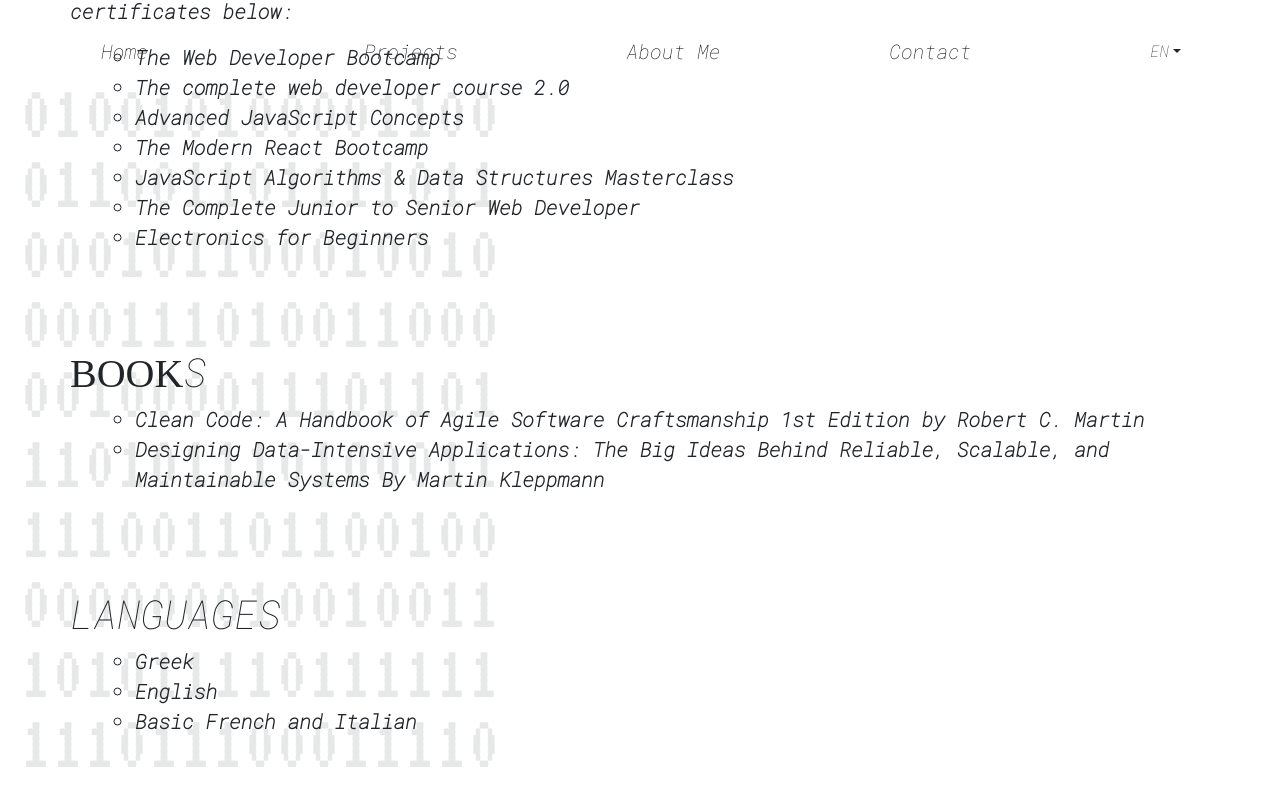
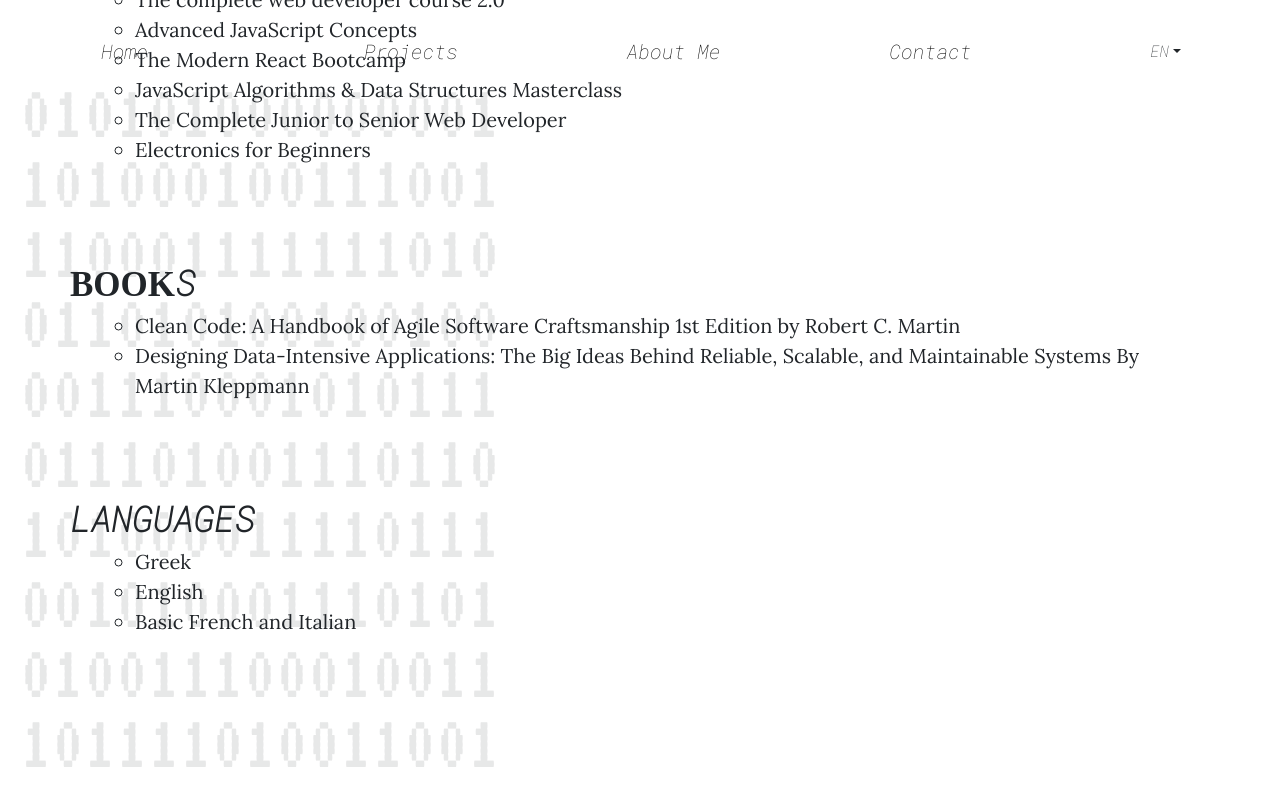
Before and after one commit to iamtheef/portfolio, a React (Create React App) app: page /about in a window 1280 px wide. Built offline with nearby package versions, Linux system fonts and the light colour scheme.

Commit message:
corrections

```diff
--- a/public/index.html
+++ b/public/index.html
@@ -3,6 +3,10 @@
   <head>
     <link
       href="https://fonts.googleapis.com/css2?family=Roboto+Mono:ital,wght@1,100&family=VT323&display=swap"
+      rel="stylesheet"
+    />
+    <link
+      href="https://fonts.googleapis.com/css2?family=Lora&display=swap"
       rel="stylesheet"
     />
     <link
--- a/src/Components/AboutMe.tsx
+++ b/src/Components/AboutMe.tsx
@@ -8,7 +8,7 @@ const About: React.FC = () => {
     <div className="container paragraph" style={{ marginTop: "-2050px" }}>
       <div className="row">
         <div className="col-10">
-          <h1>{isGreek() ? "ΠΡΟΦΙΛ" : "PROFILE"}</h1>
+          <h1 className="intro">{isGreek() ? "ΠΡΟΦΙΛ" : "PROFILE"}</h1>
           <ul>
             <li>
               {isGreek() ? (
@@ -41,7 +41,9 @@ const About: React.FC = () => {
       </div>
 
       <div className="row" style={{ marginTop: "5rem" }}>
-        <h1>{isGreek() ? "ΕΡΓΑΣΙΑΚΗ ΕΜΠΕΙΡΙΑ" : "WORK EXPERIENCE"}</h1>
+        <h1 className="intro">
+          {isGreek() ? "ΕΡΓΑΣΙΑΚΗ ΕΜΠΕΙΡΙΑ" : "WORK EXPERIENCE"}
+        </h1>
         <div className="col-12">
           <ul>
             <li>
@@ -71,7 +73,7 @@ const About: React.FC = () => {
       </div>
 
       <div className="row" style={{ marginTop: "5rem" }}>
-        <h1>
+        <h1 className="intro">
           {isGreek() ? "ΔΕΞΙΟΤΗΤΕΣ ΚΑΙ ΤΕΧΝΟΓΝΩΣΙΑ" : "SKILLS & KNOWLEDGE"}
         </h1>
         <div className="col-12">
@@ -101,7 +103,7 @@ const About: React.FC = () => {
       </div>
 
       <div className="row" style={{ marginTop: "5rem" }}>
-        <h1>{isGreek() ? "ΕΚΠΑΙΔΕΥΣΗ" : "EDUCATION"}</h1>
+        <h1 className="intro">{isGreek() ? "ΕΚΠΑΙΔΕΥΣΗ" : "EDUCATION"}</h1>
         <p>
           {isGreek()
             ? "Έχω παρακολουθήσει πάνω απο 280 ωρες στο Udemy και εχω ολοκληρώσει επιτυχώς τα παρακάτω courses:"
@@ -123,7 +125,7 @@ const About: React.FC = () => {
       </div>
 
       <div className="row" style={{ marginTop: "5rem" }}>
-        <h1>{isGreek() ? "BIBΛΙΑ" : "ΒΟΟΚS"}</h1>
+        <h1 className="intro">{isGreek() ? "BIBΛΙΑ" : "ΒΟΟΚS"}</h1>
         <div className="col-12">
           <ul>
             <ul style={{ marginLeft: "-30px" }}>
@@ -141,7 +143,7 @@ const About: React.FC = () => {
       </div>
 
       <div className="row" style={{ marginTop: "5rem" }}>
-        <h1>{isGreek() ? "ΓΛΩΣΣΕΣ" : "LANGUAGES"}</h1>
+        <h1 className="intro">{isGreek() ? "ΓΛΩΣΣΕΣ" : "LANGUAGES"}</h1>
         <div className="col-12">
           <ul>
             <ul style={{ marginLeft: "-30px" }}>
--- a/src/Components/Background.tsx
+++ b/src/Components/Background.tsx
@@ -7,7 +7,7 @@ const Background: React.FC = () => {
   useEffect(() => {
     setInterval(() => {
       setTable(makeTable());
-    }, 200);
+    }, 100);
   }, [setTable]);
 
   return (
--- a/src/Components/Contact.tsx
+++ b/src/Components/Contact.tsx
@@ -22,13 +22,19 @@ const Contact: React.FC = () => {
             )}
 
             <div className="contact-list">
-              <ul>
+              <div className="container">
+                <div className="row">
+                  <div className="col-12">
+                    <ul style={{ marginLeft: "-3rem" }}>
                       <ul>
                         <li>iamtheef_th@protonmail.com</li>
                         <li>+30 6980970012 (WhatsApp, Viber)</li>
                         <li>Discord Th#1833</li>
                       </ul>
                     </ul>
+                  </div>
+                </div>
+              </div>
             </div>
             {isGreek() ? (
               <div>
--- a/src/Components/Footer.tsx
+++ b/src/Components/Footer.tsx
@@ -7,7 +7,7 @@ import discord from "../assets/discord.png";
 
 const Footer: React.FC = () => {
   return (
-    <footer className="footer">
+    <footer className="footer" style={{ marginTop: "100px" }}>
       <img src={background} className="footer-background" alt="background" />
       <div className="container footer-text">
         <div className="row">
--- a/src/Components/ProjectCard.tsx
+++ b/src/Components/ProjectCard.tsx
@@ -17,7 +17,7 @@ const ProjectCard: React.FC<Props> = (props: Props) => {
       <div className={`card-body ${outline && "spotlight"}`}>
         <div className="container">
           <div className="row">
-            <div className="col-10">
+            <div className="col-9">
               <a className="mb-2" href={url}>
                 {title}
               </a>
@@ -31,8 +31,8 @@ const ProjectCard: React.FC<Props> = (props: Props) => {
                 {language}
               </p>
             </div>
-            <div className="col-2">
-              <a href={url} className="btn project-btn">
+            <div className="col-3">
+              <a href={url} className="btn project-btn float-right">
                 View Project
               </a>
             </div>
--- a/src/index.css
+++ b/src/index.css
@@ -36,15 +36,14 @@
 }
 
 .intro {
-  font-size: 30px;
+  font-size: 35px;
   font-family: "Roboto Mono";
   font-weight: bold;
 }
 
 .paragraph {
   font-size: 20px;
-  font-family: "Roboto Mono";
-  font-weight: bold;
+  font-family: "Lora", serif;
 }
 
 .blink {
```
Lines whose indentation alone changed are shown as unchanged.
